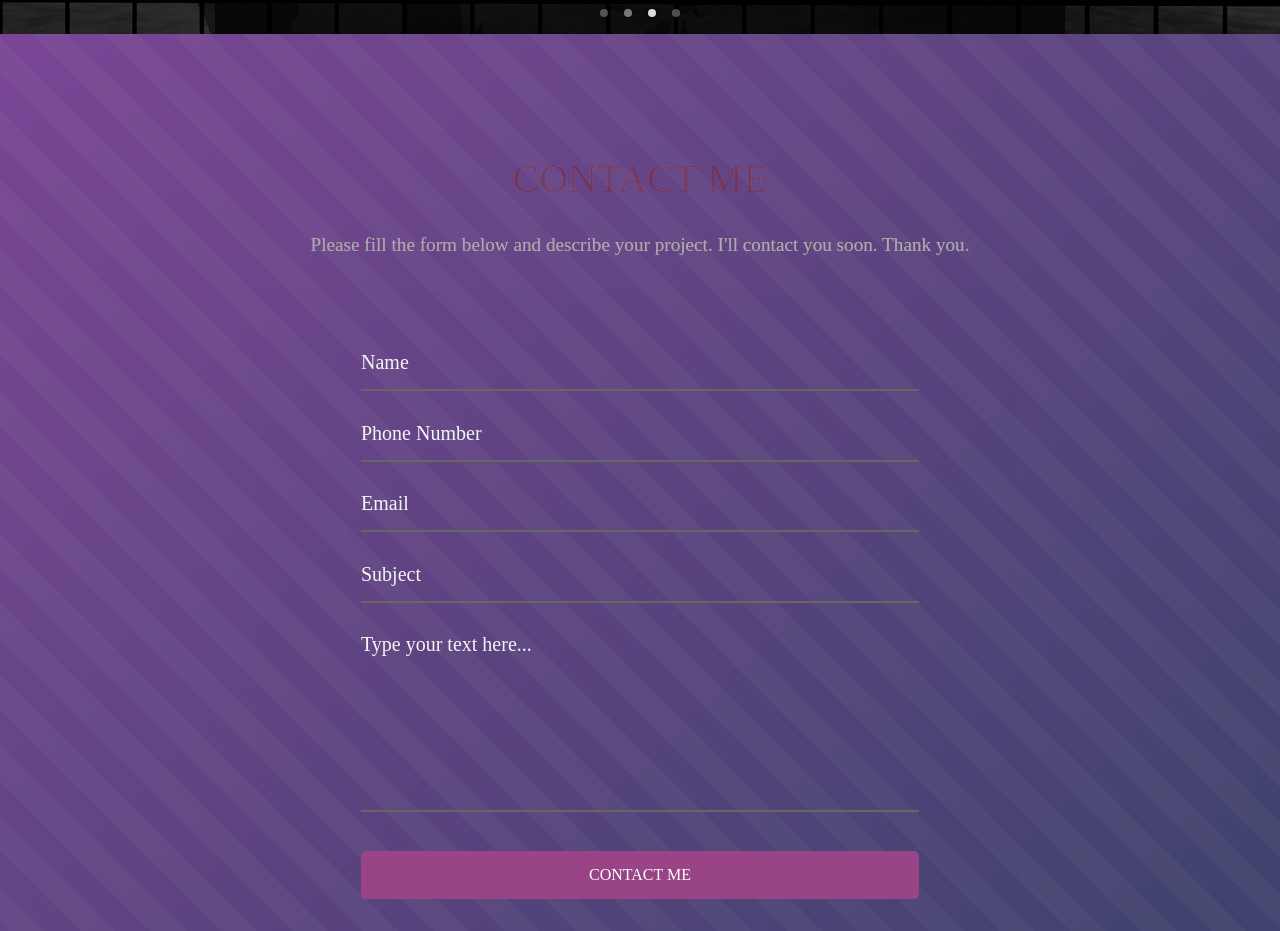
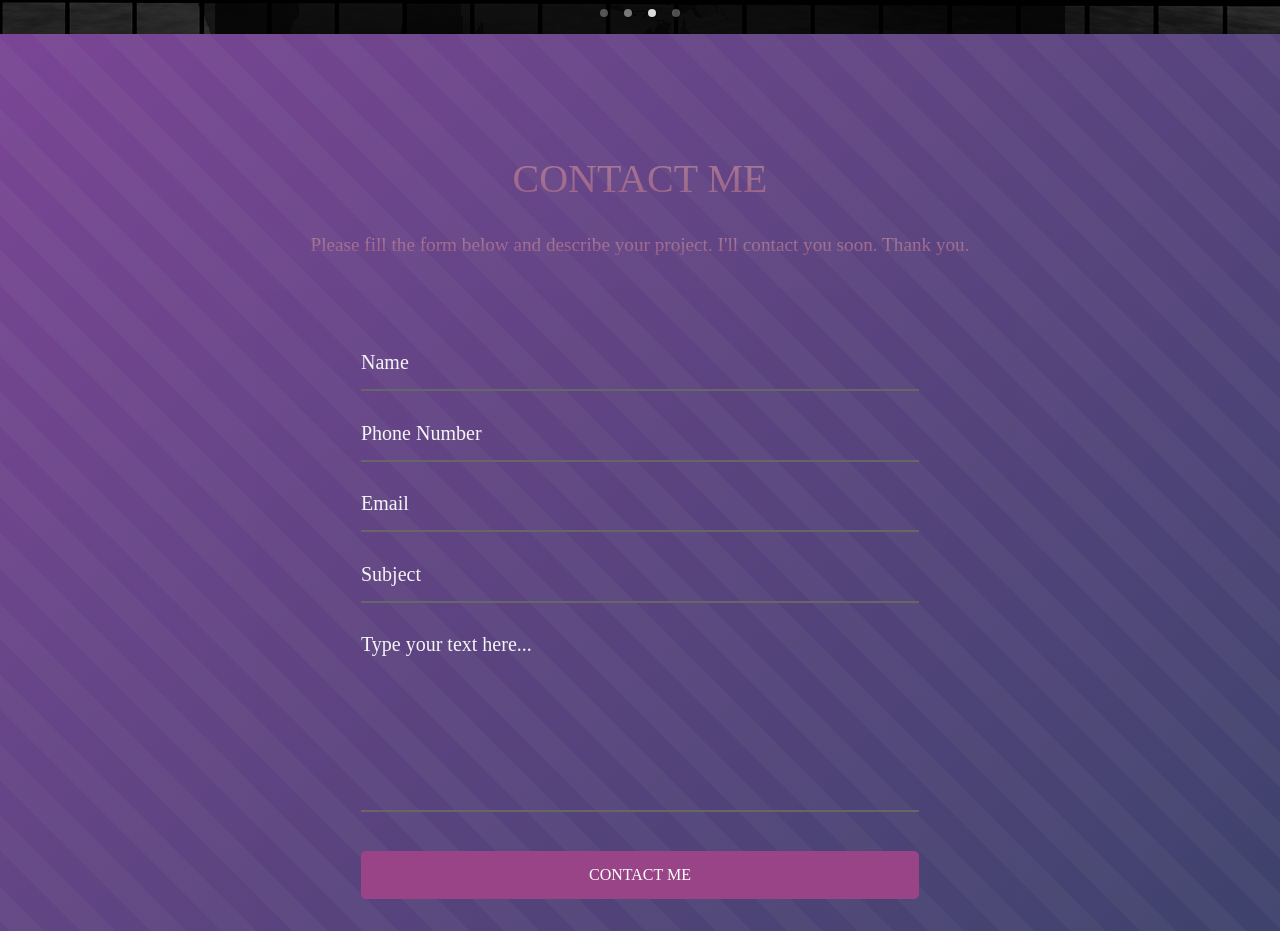
Before and after one commit to AhmadInsight/Cern-portfolio, a React (Vite) app: page / in a window 1280 px wide. Shown: the part 2458-3389 px from the top of the page. Built offline with nearby package versions, Linux system fonts and the light colour scheme.

Commit message:
Update App.css

```diff
--- a/src/App.css
+++ b/src/App.css
@@ -43,9 +43,9 @@
   backdrop-filter: blur(20px);
 }
 .text-gradient {
-  background: linear-gradient(to bottom, #fab6e3, #cf75af);
-  background-clip: text;
-  color: transparent;
+  background: linear-gradient(to bottom, #fab6e3, #cf75af) !important;
+  background-clip: text !important;
+  color: transparent !important;
 }
 .nav-link.position-relative::after {
   content: "";
```
